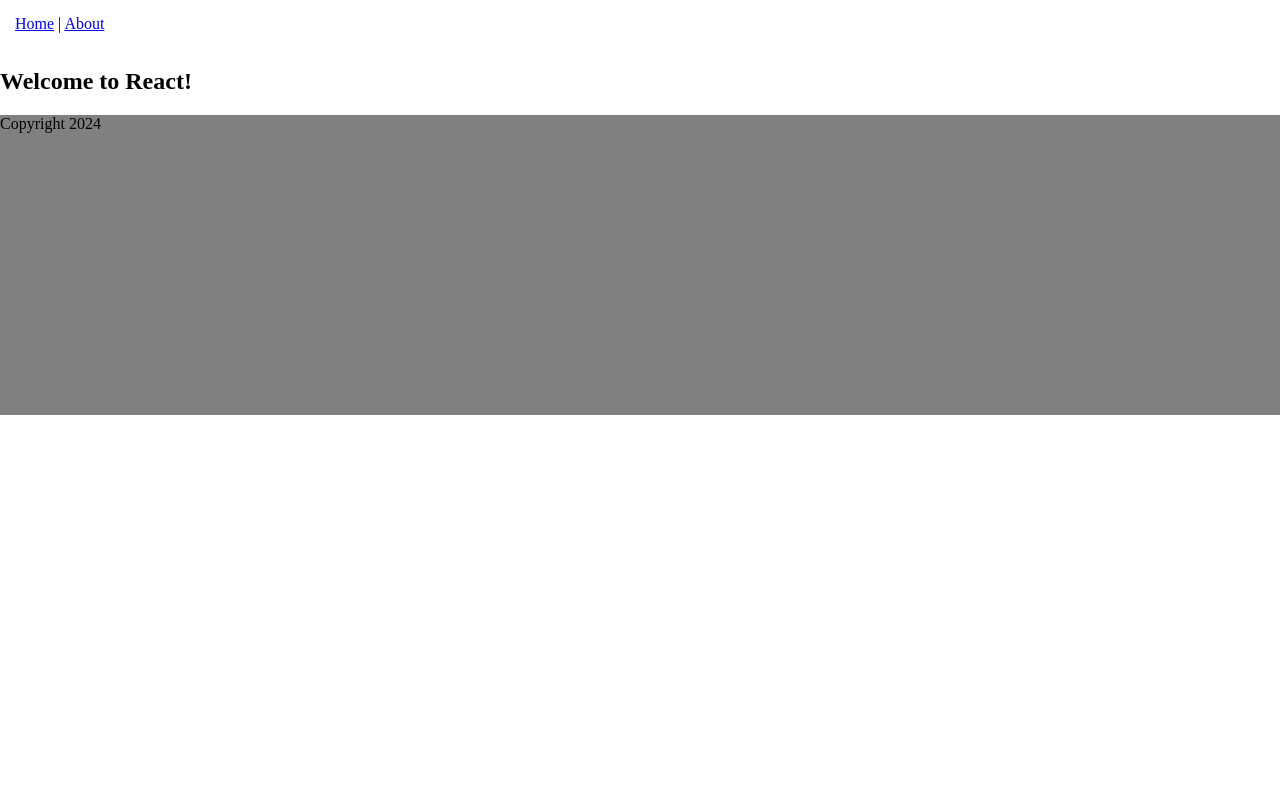
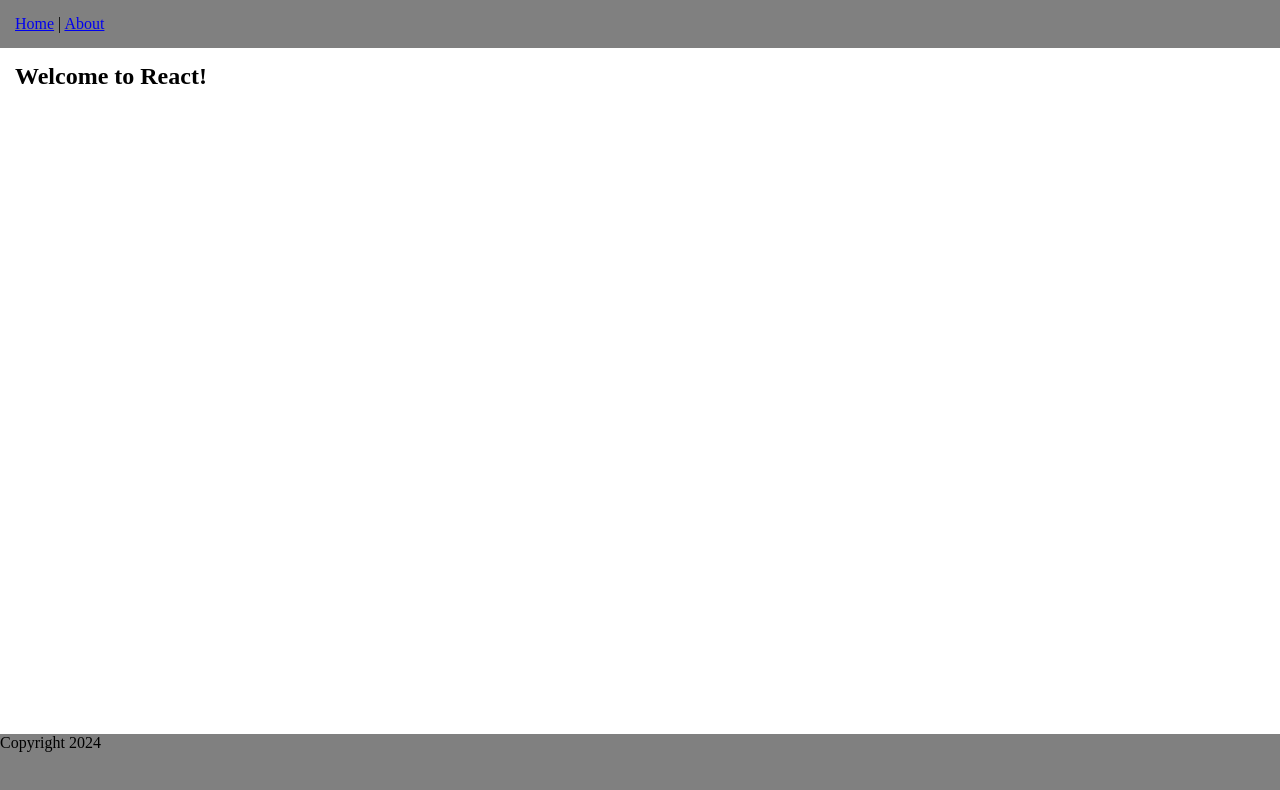
Before and after one commit to avrrodriguez/RecipeFrontEndReact, a React (Vite) app: page / in a window 1280 px wide. Shown: the top 790 px of the page. Built offline with nearby package versions, Linux system fonts and the light colour scheme.

Commit message:
adjusts heading and p margins, as well other css stylign

```diff
--- a/src/components/Header.jsx
+++ b/src/components/Header.jsx
@@ -1,5 +1,4 @@
 import "./Header.css"
-import { PageHeading } from "./PageHeading"
 
 export function Header() {
     return (
--- a/src/components/PageHeading.css
+++ b/src/components/PageHeading.css
@@ -9,6 +9,7 @@
     display: flex;
     justify-content: center;
     background-color: var(--secondary-site-color);
+    padding: 15px;
 }
 
 h1 {
--- a/src/index.css
+++ b/src/index.css
@@ -1,7 +1,15 @@
 html {
   scroll-behavior: smooth;
+}
+
+h1, h2, h3, h4, h5, h6 {
+  margin: 0px;
 }
 
 body {
   margin: 0px;
 }
+
+header {
+  background-color: gray;
+}
--- /dev/null
+++ b/src/pages/Home.css
@@ -0,0 +1,4 @@
+.home-page {
+    padding: 15px;
+    height: 80vh;
+}
--- a/src/pages/Home.jsx
+++ b/src/pages/Home.jsx
@@ -1,8 +1,8 @@
-import { PageHeading } from "../components/PageHeading"
+import "./Home.css"
 
 export function Home() {
     return (
-        <div>
+        <div className="home-page">
             <h2>Welcome to React!</h2>
         </div>
     )
```
